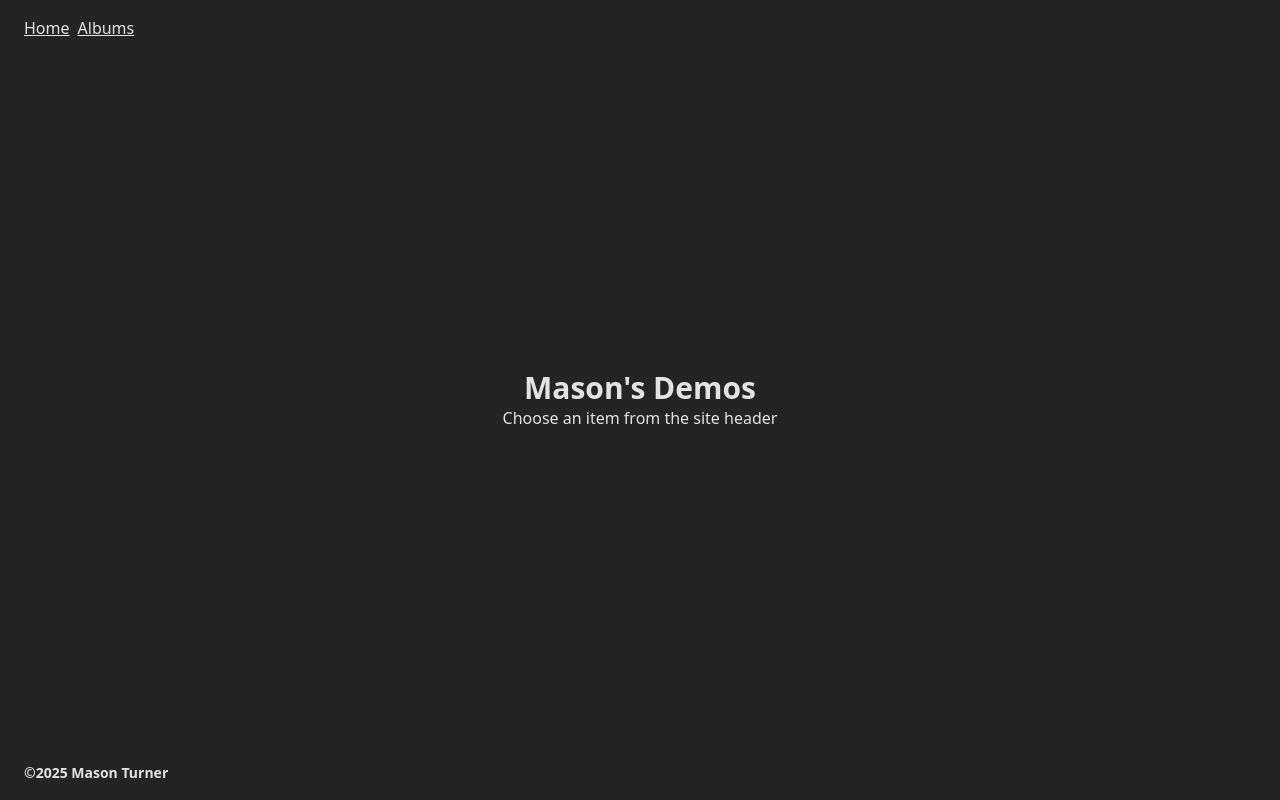
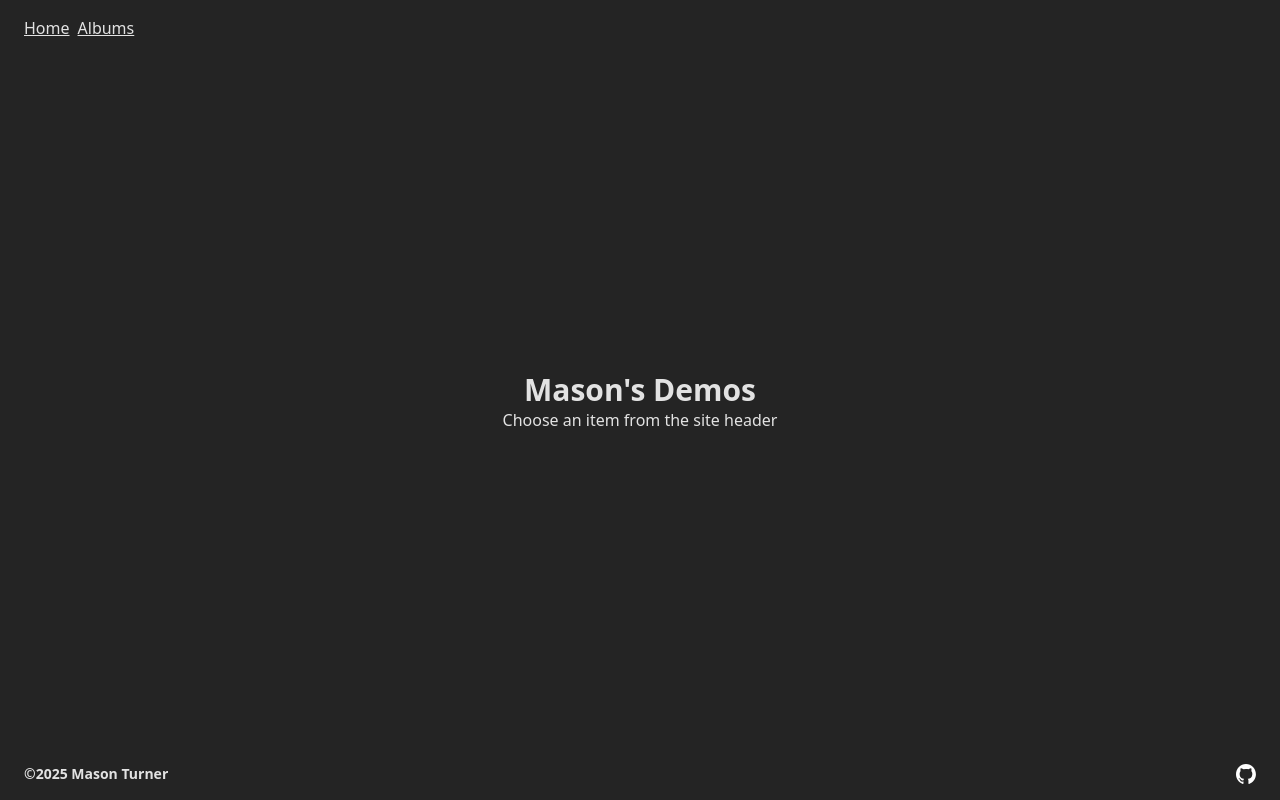
Before and after one commit to tb9-Mason/mturner-demo, a React (Vite) app: page / in a window 1280 px wide. Built offline with nearby package versions, Linux system fonts and the light colour scheme; no server answers.

Commit message:
Adds a GitHub link to the footer

```diff
--- a/src/common/components/layout/Footer.tsx
+++ b/src/common/components/layout/Footer.tsx
@@ -1,8 +1,14 @@
 export const Footer = () => {
   const year = new Date().getFullYear();
   return (
-    <footer className="max-w-screen-xl mx-auto w-full py-4 px-6">
+    <footer className="flex justify-between items-center max-w-screen-xl mx-auto w-full py-4 px-6">
       <span className="font-bold text-sm">©{year} Mason Turner</span>
+      <div>
+        <a href="https://www.github.com/tb9-mason" target="_blank" rel="noreferrer">
+          <img src="github-mark-white.svg" alt="GitHub" className="w-5" />
+          <span className="sr-only">View on GitHub</span>
+        </a>
+      </div>
     </footer>
   );
 };
```
Also changed, not shown: public/github-mark-white.svg (added).
